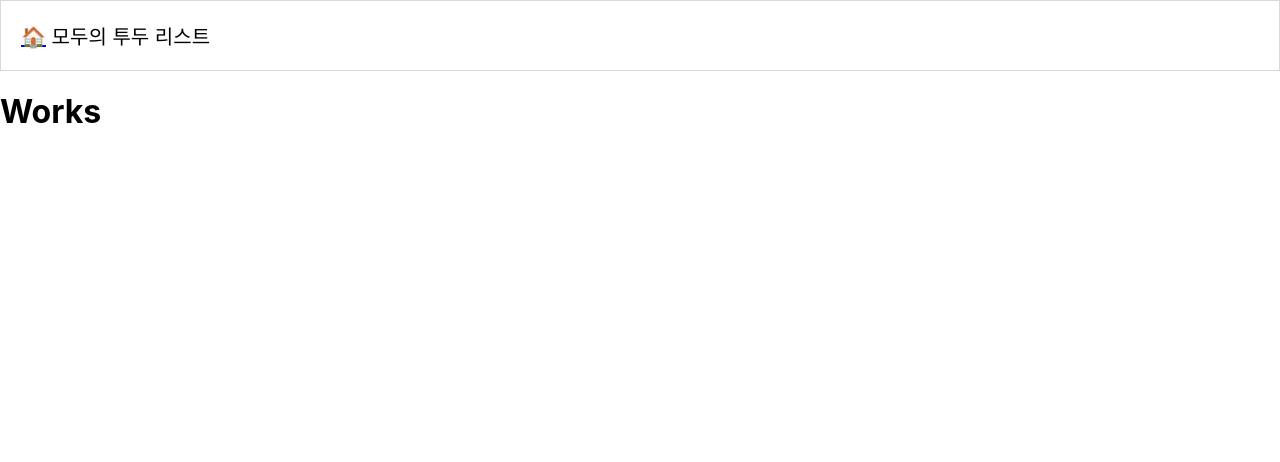
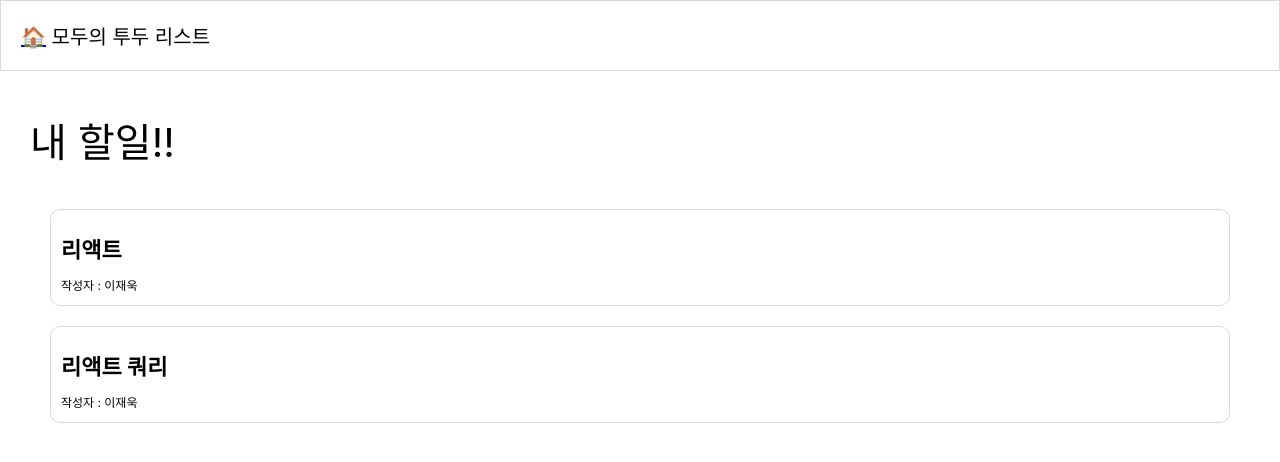
Before and after one commit to UkTheBlood/react-lv4, a React (Create React App) app: page /works in a window 1280 px wide. Shown: the top 462 px of the page. Built offline with nearby package versions, Linux system fonts and the light colour scheme; data requests are answered from the project's data file.

Commit message:
feat: react query get

```diff
--- a/db.json
+++ b/db.json
@@ -1,5 +1,16 @@
 {
-    "todos": [
-      { "id": 1, "writer": "이재욱", "title": "리액트", "description": "리액트를 모두 공부하자" }
-    ]
-  }
+  "todos": [
+    {
+      "id": 1,
+      "writer": "이재욱",
+      "title": "리액트",
+      "description": "리액트를 모두 공부하자"
+    },
+    {
+      "id": 2,
+      "writer": "이재욱",
+      "title": "리액트 쿼리",
+      "description": "리액트쿼리를 모두 공부하자"
+    }
+  ]
+}
--- a/package.json
+++ b/package.json
@@ -10,6 +10,7 @@
     "json-server": "^0.17.1",
     "react": "^18.2.0",
     "react-dom": "^18.2.0",
+    "react-query": "^3.39.3",
     "react-router-dom": "^6.8.1",
     "react-scripts": "5.0.1",
     "styled-component": "^2.8.0",
--- a/src/App.js
+++ b/src/App.js
@@ -1,12 +1,15 @@
 import logo from './logo.svg';
 import './App.css';
 import Router from './Router';
+import { QueryClient, QueryClientProvider } from 'react-query';
+
+const queryClient = new QueryClient();
 
 function App() {
   return (
-    <div>
-      <Router />
-    </div>
+      <QueryClientProvider client={queryClient}>
+        <Router />
+      </QueryClientProvider>
   );
 }
 
--- /dev/null
+++ b/src/api/todos.js
@@ -0,0 +1,9 @@
+import axios from "axios"
+
+
+const getTodos = async () => {
+    const response = await axios.get("http://localhost:4002/todos");
+    return response.data;
+}
+
+export { getTodos };
--- a/src/screens/Works.jsx
+++ b/src/screens/Works.jsx
@@ -1,5 +1,58 @@
-function Works () {
-    return <h1>Works</h1>
+import { useQuery } from "react-query";
+import styled from "styled-components";
+import { getTodos } from "../api/todos";
+
+
+function Works() {
+    const { isLoading, isError, data } = useQuery("todos", getTodos)
+
+    if (isLoading === true) {
+        return <h1>로딩중입니다...</h1>
+    }
+    if (isError === true) {
+        return <h1>오류가 발생하였습니다.</h1>
+    }
+
+    return (
+        <StDivWrapper>
+            <div>
+                <StPTodo>내 할일!!</StPTodo>
+            </div>
+            <div>
+                {
+                    data.map((todo) => {
+                        return (
+                            <StDivList key={todo.id}>
+                                <StPTitle>{todo.title}</StPTitle>
+                                <StPWritter>작성자 : {todo.writer}</StPWritter>
+                            </StDivList>
+                        )
+                    })
+                }
+            </div>
+        </StDivWrapper>
+    )
 }
 
 export default Works;
+
+const StDivWrapper = styled.div`
+    margin: 30px;
+`
+const StPTodo = styled.p`
+    font-size: 40px;
+`
+const StDivList = styled.div`
+    padding-left: 10px;
+    border: 1px solid rgba(0, 0, 0, 0.15);
+    border-radius: 10px;
+    margin: 20px;
+`
+const StPTitle = styled.p`
+    font-size: 22px;
+    margin-bottom: 0px;
+    font-weight: bold;
+`
+const StPWritter = styled.p`
+    font-size: 12px;
+`
```
Also changed, not shown: 2 other files (tests, documents, lock files or other folders).
